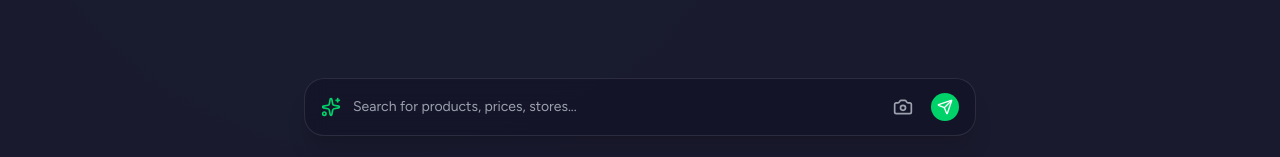
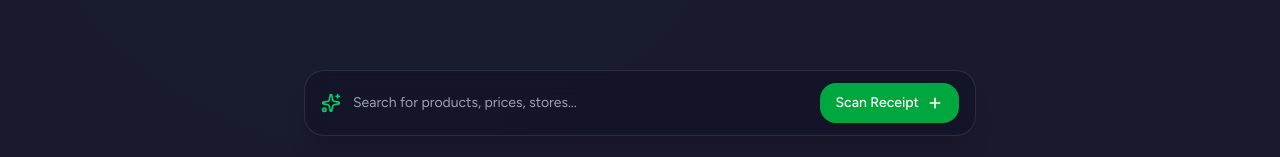
Before and after one commit to HughScott2002/MassivCartUI, a Next.js app: page / in a window 1280 px wide. Shown: the part 640-797 px from the top of the page. Built offline with nearby package versions, Linux system fonts and the light colour scheme; no server answers.

Commit message:
Added scan receipt icon

```diff
--- a/components/command-bar.tsx
+++ b/components/command-bar.tsx
@@ -1,8 +1,16 @@
 "use client";
 
-import { Sparkles, Camera, Send } from "lucide-react";
+import { useState } from "react";
+import { Sparkles, Plus, Send } from "lucide-react";
 
-export function CommandBar() {
+interface CommandBarProps {
+  onScanReceipt?: () => void;
+}
+
+export function CommandBar({ onScanReceipt }: CommandBarProps) {
+  const [inputValue, setInputValue] = useState("");
+  const showScanPill = inputValue.trim() === "";
+
   return (
     <div className="fixed bottom-6 inset-x-4 z-30">
       <div className="max-w-2xl mx-auto">
@@ -13,19 +21,34 @@ export function CommandBar() {
           {/* Text input */}
           <input
             type="text"
+            value={inputValue}
+            onChange={(e) => setInputValue(e.target.value)}
             placeholder="Search for products, prices, stores..."
             className="flex-1 bg-transparent text-sm text-foreground placeholder:text-muted-foreground focus:outline-none"
           />
 
-          {/* Camera button */}
-          <button className="p-1.5 rounded-xl text-muted-foreground hover:text-foreground hover:bg-black/5 dark:hover:bg-white/10 transition-colors">
-            <Camera className="w-5 h-5" />
-          </button>
-
-          {/* Send button */}
-          <button className="p-1.5 rounded-xl bg-primary text-white hover:bg-primary/90 transition-colors">
-            <Send className="w-4 h-4" />
-          </button>
+          {showScanPill ? (
+            /* Scan Receipt Pill - Major Highlight */
+            <button
+              type="button"
+              onClick={onScanReceipt}
+              className="
+                group relative flex shrink-0 items-center gap-2 overflow-hidden rounded-xl
+                bg-green-600 px-4 py-2.5 text-sm font-medium text-white
+                transition-all duration-300 ease-out
+                hover:scale-[1.02] hover:bg-green-500 hover:shadow-xl hover:shadow-green-600/30
+                active:scale-[0.98]
+              "
+            >
+              <span className="relative">Scan Receipt</span>
+              <Plus className="h-4 w-4 shrink-0" strokeWidth={2.5} />
+            </button>
+          ) : (
+            /* Send button - shown when user has typed */
+            <button className="p-1.5 rounded-xl bg-primary text-white hover:bg-primary/90 transition-colors">
+              <Send className="w-4 h-4" />
+            </button>
+          )}
         </div>
       </div>
     </div>
```
